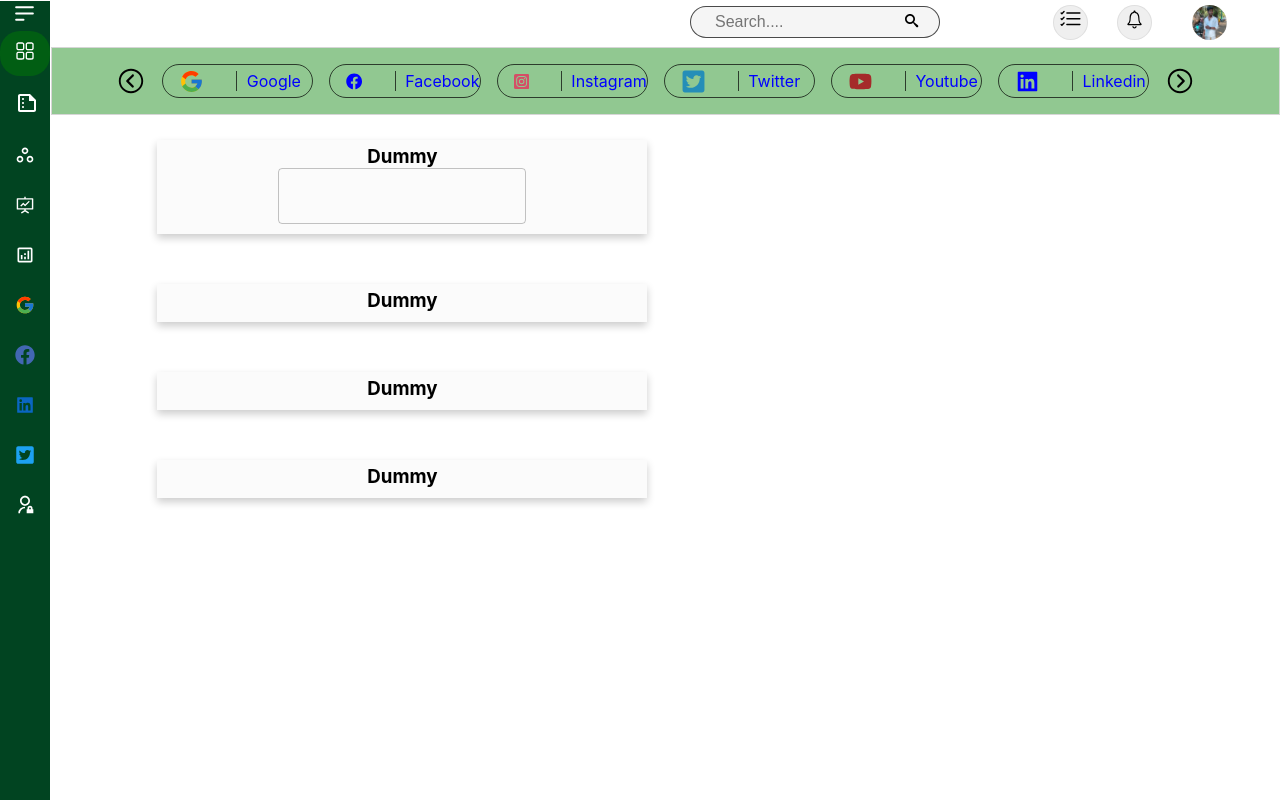
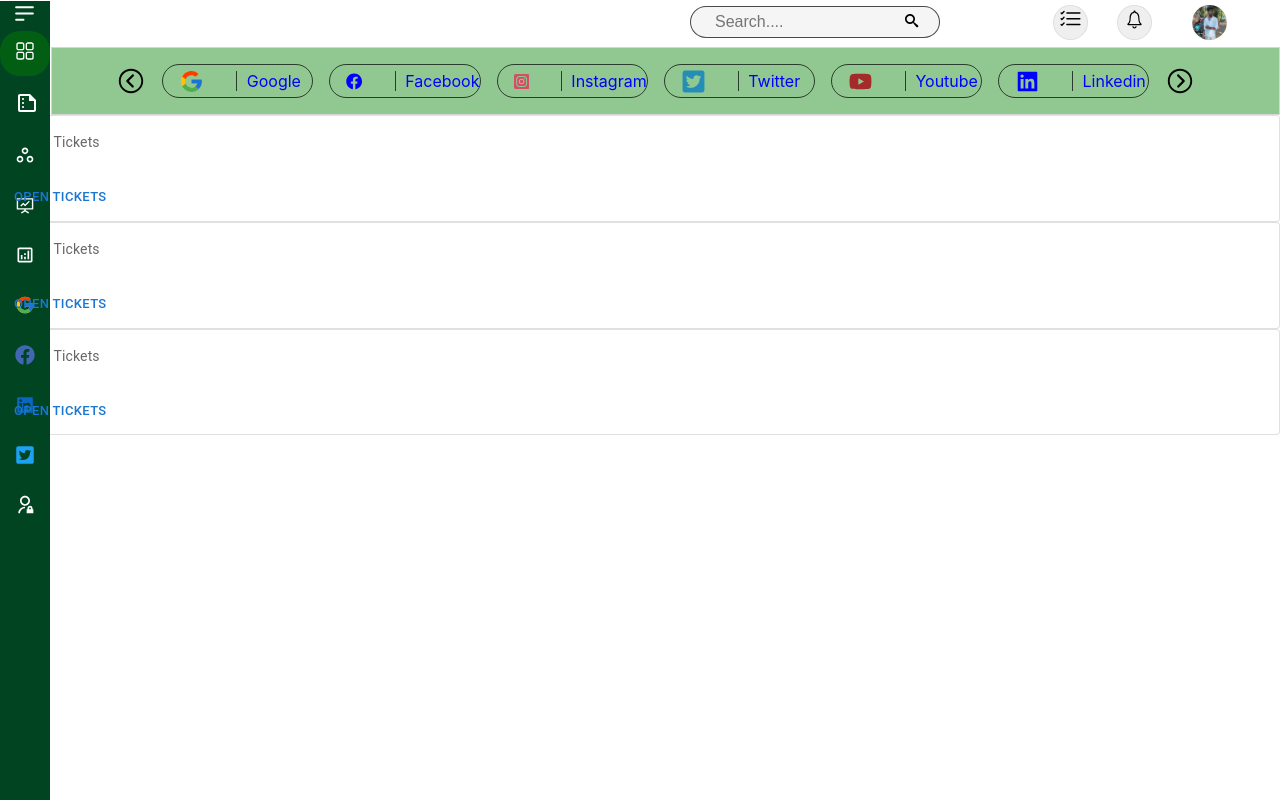
Before and after one commit to Sathishkumar-Ramachandran/CBMS, a React (Create React App) app: page / in a window 1280 px wide. Built offline with nearby package versions, Linux system fonts and the light colour scheme.

Commit message:
OnMouseLeave

```diff
--- a/src/Components/Main.js
+++ b/src/Components/Main.js
@@ -1,37 +1,56 @@
-import { TextField } from '@mui/material'
+import { TextField} from '@mui/material'
 import React from 'react'
 import '../styles/Main.css'
+
+import Box from '@mui/material/Box';
+import Card from '@mui/material/Card';
+import CardActions from '@mui/material/CardActions';
+import CardContent from '@mui/material/CardContent';
+import Button from '@mui/material/Button';
+import Typography from '@mui/material/Typography';
+
+const carditem = (
+  <Box
+    component="span"
+    sx={{ display: 'inline-block', mx: '2px', transform: 'scale(0.8)' }}
+  >
+
+  </Box>
+);
+
+const card = (
+  <React.Fragment>
+    <CardContent>
+      <Typography sx={{ fontSize: 14 }} color="text.secondary" gutterBottom>
+        Open Tickets
+      </Typography>
+      <Typography variant="h5" component="div">
+
+      </Typography>
+      </CardContent>
+
+
+    <CardActions>
+      <Button size="small">Open Tickets</Button>
+    </CardActions>
+  </React.Fragment>
+);
+
+
+
 const Main = () => {
-  return (
-    <div className="row">
-  <div className="column">
-    <div className="card">
-      <h3>Dummy</h3>
-     <TextField id="outlined-basic" label="" />
+  return(
+    <div className='dashboard-cards'>
+      <Box sx={{ minWidth: 25 }}>
+      <Card variant="outlined">{card}</Card>
+      </Box>
+      <Box sx={{ minWidth: 25 }}>
+      <Card variant="outlined">{card}</Card>
+      </Box>
+      <Box sx={{ minWidth: 25 }}>
+      <Card variant="outlined">{card}</Card>
+      </Box>
     </div>
-  </div>
-
-  <div className="column">
-    <div className="card">
-      <h3>Dummy</h3>
-
-    </div>
-  </div>
-
-  <div className="column">
-    <div className="card">
-      <h3>Dummy</h3>
-
-    </div>
-  </div>
-
-  <div className="column">
-    <div className="card">
-      <h3>Dummy</h3>
-
-    </div>
-  </div>
-</div>
 
       )
     }
--- a/src/Components/leftnav.js
+++ b/src/Components/leftnav.js
@@ -62,7 +62,7 @@ const Leftnav = ({Children}) => {
               <div className='leftnav-icon'
 
               onMouseEnter={() => {handleMouseEnter(item)} }
-              onMouseLeave={handleMouseLeave}>{item.icon}</div>
+              >{item.icon}</div>
               <div style={{display:isOpen ? "block" :"none"}}className='icon_text'>{item.title}</div>
 
             </NavLink>
@@ -71,10 +71,10 @@ const Leftnav = ({Children}) => {
       </div>
       <div className='submenu' style={{visibility: isHovered ? "visible" : "hidden"}}>
               {
-              itemmenu.map((subitem, subindex) => {
+              itemmenu?.map((subitem, subindex) => {
 
             return(
-              <NavLink to={subitem.path} key={subindex} className='submenu-path'>
+              <NavLink to={subitem.path} key={subindex} className='submenu-path'onMouseLeave={handleMouseLeave} >
                 <div>{subitem.title}</div>
                 <div className='submenu-icon'>{subitem.icon}</div>
                 <div>{subitem.name}</div>
```
Also changed, not shown: src/Pages/projects.js (added).
